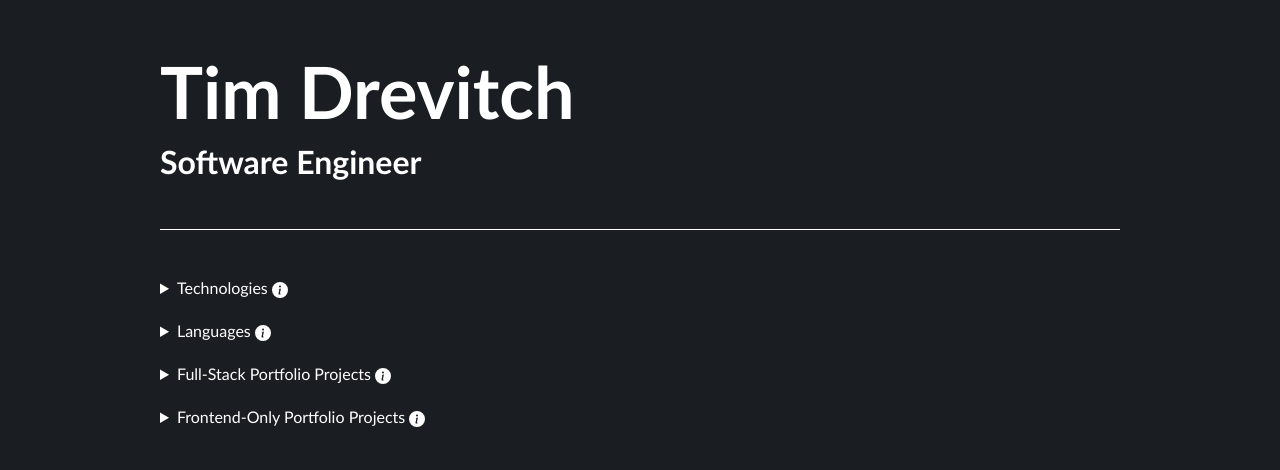
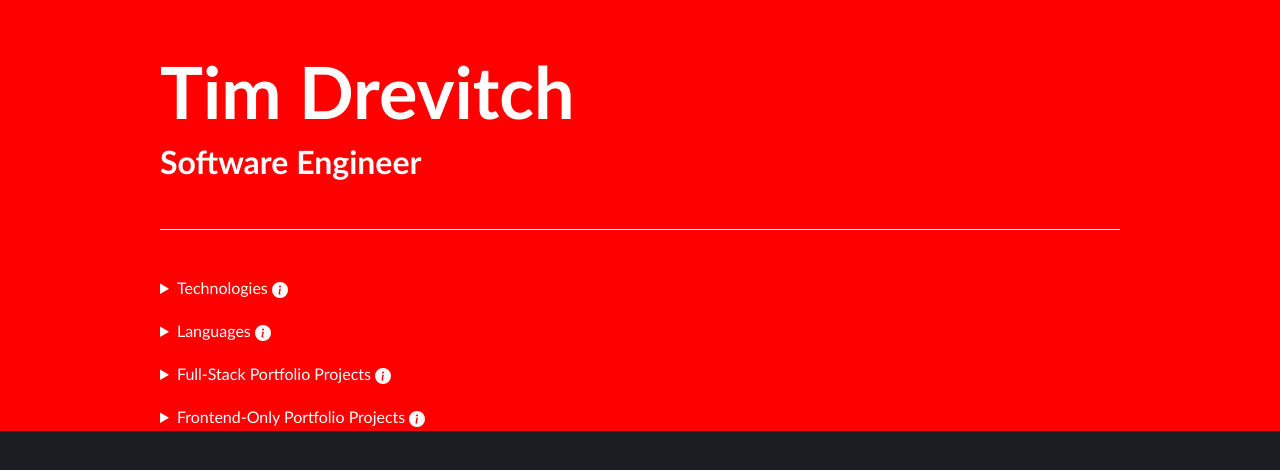
Before and after one commit to timdrevitch/tim-drevitch-portfolio, a React (Create React App) app in the folder client/: page / in a window 1280 px wide. Shown: the top 470 px of the page. Built offline with nearby package versions, Linux system fonts and the light colour scheme.

Commit message:
💅 Styled Components

```diff
--- a/client/src/Components/App.tsx
+++ b/client/src/Components/App.tsx
@@ -6,19 +6,14 @@ import {
   LargeItem,
   MainContentContainer,
   SmallItem,
+  WebsiteContainer,
 } from "../Styles/HomeStyles"
 
 const App: FC = (): JSX.Element => {
   const middle: CSSProperties = { verticalAlign: "middle" }
 
   return (
-    <div
-      style={{
-        display: "flex",
-        flexWrap: "wrap",
-        justifyContent: "center",
-      }}
-    >
+    <WebsiteContainer>
       <MainContentContainer>
         <h1 style={{ fontSize: "72px" }}>Tim Drevitch</h1>
         <h1
@@ -190,7 +185,7 @@ const App: FC = (): JSX.Element => {
           </div>
         </Details>
       </MainContentContainer>
-    </div>
+    </WebsiteContainer>
   )
 }
 
--- a/client/src/Styles/HomeStyles.ts
+++ b/client/src/Styles/HomeStyles.ts
@@ -15,13 +15,18 @@ const shakeAnimation = keyframes`
   100% { transform: translate(1px, -2px) rotate(-1deg); }
 `
 
+export const WebsiteContainer = styled.div`
+  display: flex;
+  flex-wrap: wrap;
+  background: red;
+  justify-content: center;
+`
 export const MainContentContainer = styled.div`
   width: 75%;
   @media (max-width: 950px) {
     width: 95%;
   }
 `
-
 export const SmallItem = styled.div`
   width: 6rem;
   height: 6rem;
```
